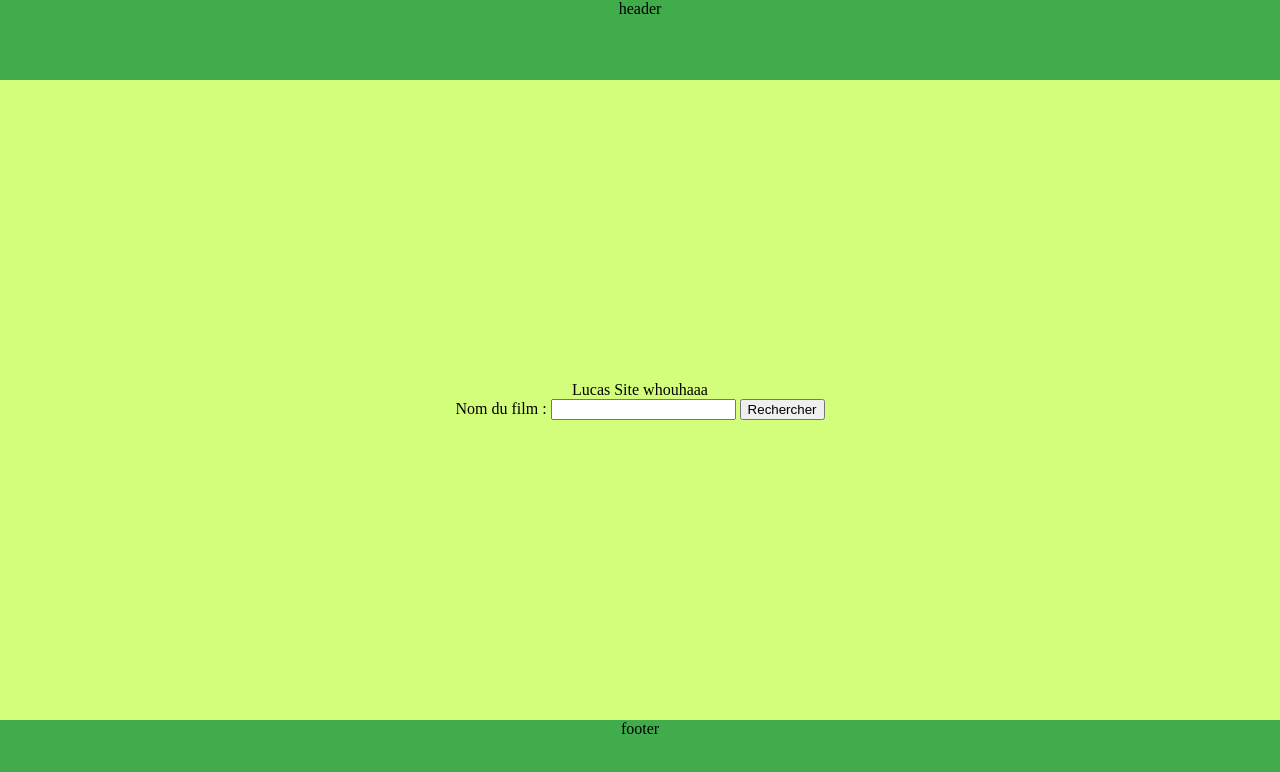
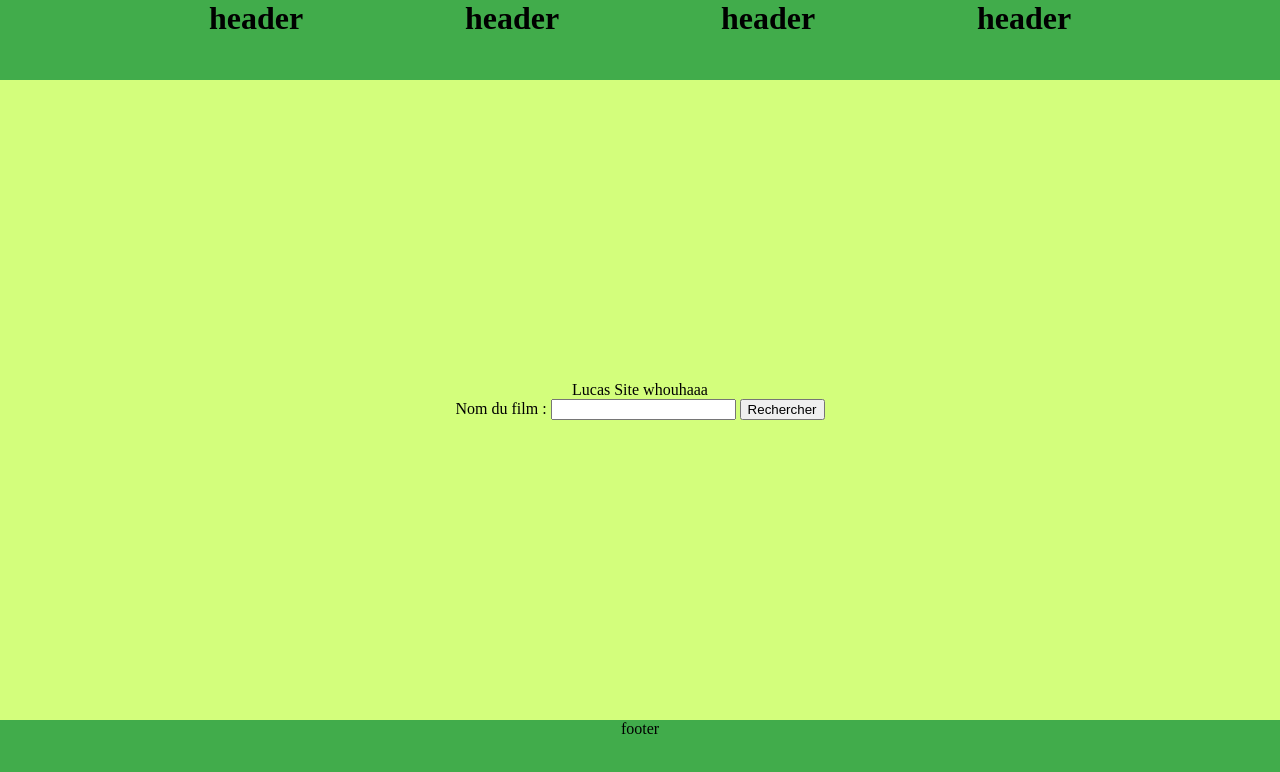
Before and after one commit to ShadowsHood/web-imac-1-projet-api, a plain HTML site: page index.html in a window 1280 px wide. Drawn offline with Linux system fonts and the light colour scheme.

Commit message:
Lucas maj main v1

```diff
--- a/index.html
+++ b/index.html
@@ -9,7 +9,12 @@
 </head>
 <body>
     <header>
-        <p>header</p>
+        <div id="boiteMenu">
+            <h1 class="boxHead">header</h1>
+            <h1 class="boxHead">header</h1>
+            <h1 class="boxHead">header</h1>
+            <h1 class="boxHead">header</h1>
+        </div>
     </header>
     <main class="boxFilm">
             <div id="filmAsker" class="boxItem">
--- a/src/css/styles.css
+++ b/src/css/styles.css
@@ -38,3 +38,15 @@ footer{
 .boxItem{
     padding: 5%;
 }
+
+
+#boiteMenu{
+    display: flex;
+    flex-wrap: wrap;
+    justify-content: center;
+    align-items: center;
+}
+
+.boxHead{
+    width: 20%;
+}
```
